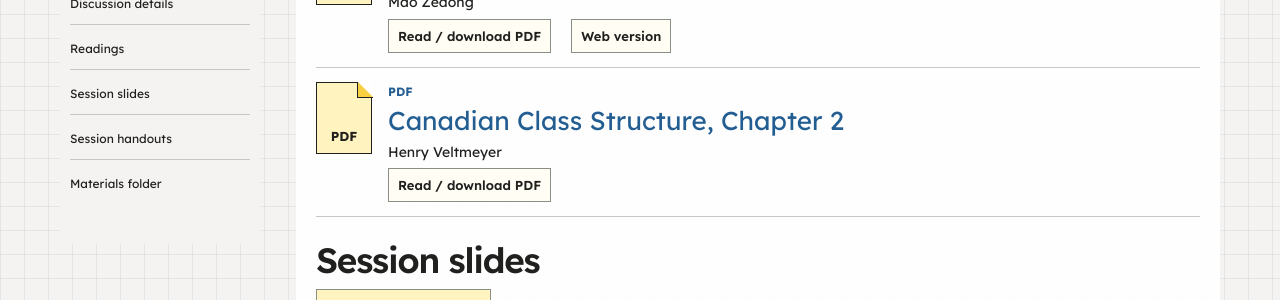
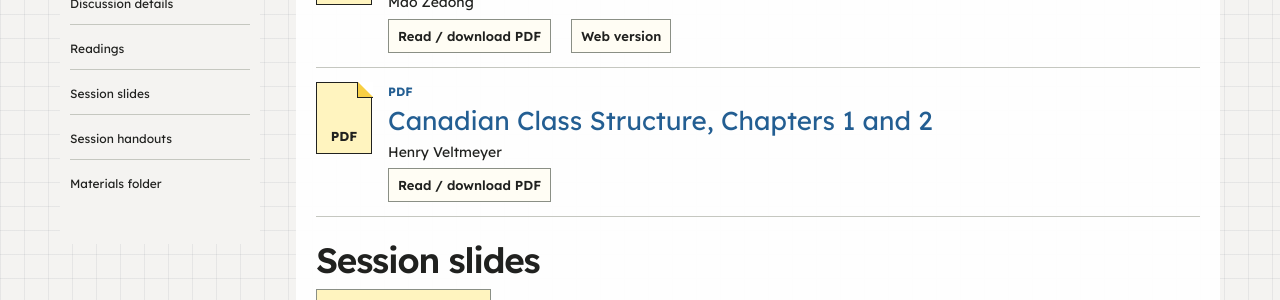
Before and after one commit to Peoples-University/website, a Jekyll site: the page built from _orgschool26/do-you-have-class-in-your-analysis.md, in a window 1280 px wide and 900 px high, scrolled down 838 px. Shown: the part 156-456 px from the top of the window. Built offline with Jekyll 4.4.1, drawn with Linux system fonts in a browser that asks for light colours.

Commit message:
Update reading title for Canadian Class Structure

```diff
--- a/_orgschool26/do-you-have-class-in-your-analysis.md
+++ b/_orgschool26/do-you-have-class-in-your-analysis.md
@@ -21,7 +21,7 @@ books:
     reading_author: "Mao Zedong"
     reading_pdf: https://drive.google.com/file/d/1D8uoXtsamSOSTdUXaEU_-aLb3tiIexnv/view
     reading_link: https://www.marxists.org/reference/archive/mao/selected-works/volume-1/mswv1_1.htm
-  - reading_title: "Canadian Class Structure, Chapter 2"
+  - reading_title: "Canadian Class Structure, Chapters 1 and 2"
     reading_author: "Henry Veltmeyer"
     reading_pdf: https://drive.google.com/file/d/1dk7QovasfdmrFTs4GkNWGqjY-oCAj2lU/view?usp=drive_link
     reading_link: https://drive.google.com/file/d/1dk7QovasfdmrFTs4GkNWGqjY-oCAj2lU/view?usp=drive_link
```
